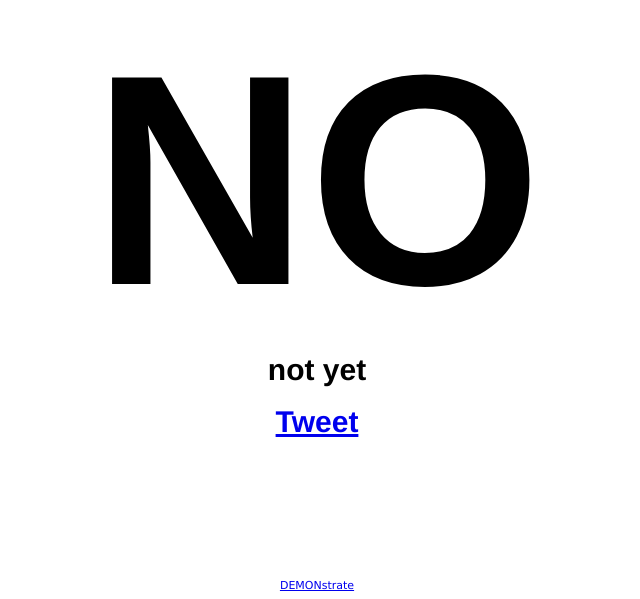
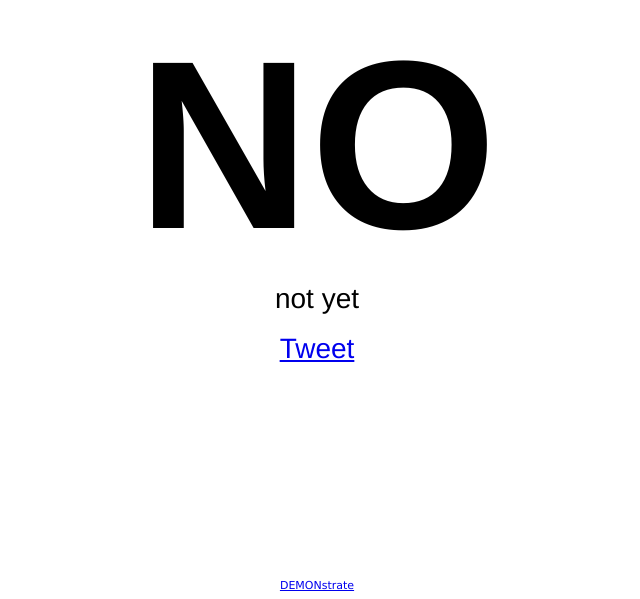
Before and after one commit to alokmandloi/alokmandloi.github.io, a plain HTML site: page index.html in a window 1280 px wide. Shown: the part 201-800 px from the top of the page, without its empty margins (323-963 px from the left). Drawn offline with Linux system fonts and the light colour scheme.

Commit message:
Update styles.css

```diff
--- a/css/styles.css
+++ b/css/styles.css
@@ -10,14 +10,15 @@
 h1 {
   font-family: helvetica;
   text-align: center;
-  font-size: 300px;
+  font-size: 240px;
   margin: 0px; }
 
 h2 {
   text-align: center;
   font-family: helvetica;
-  font-size: 30px;
+  font-size: 28px;
   margin: 0px;
+  font-weight: 300;
 }
 
 #footer
```
